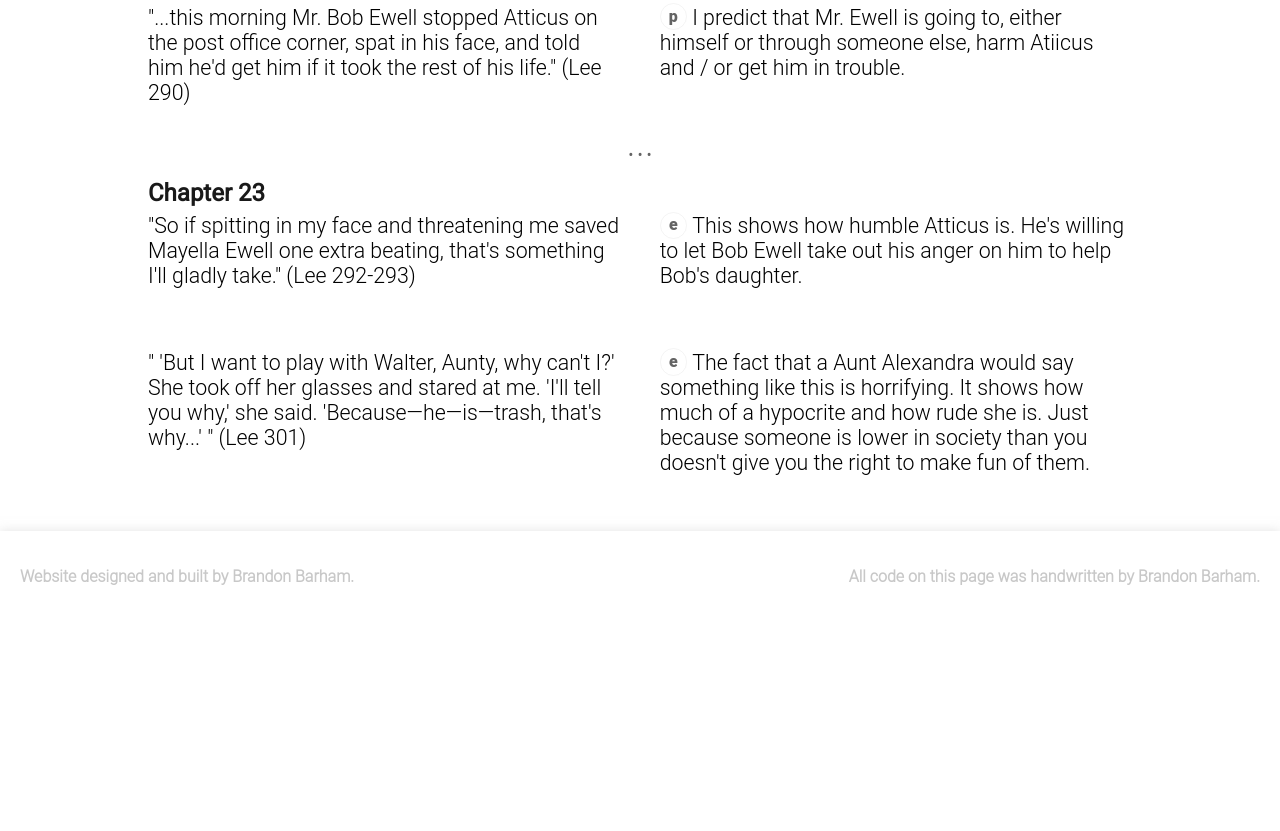
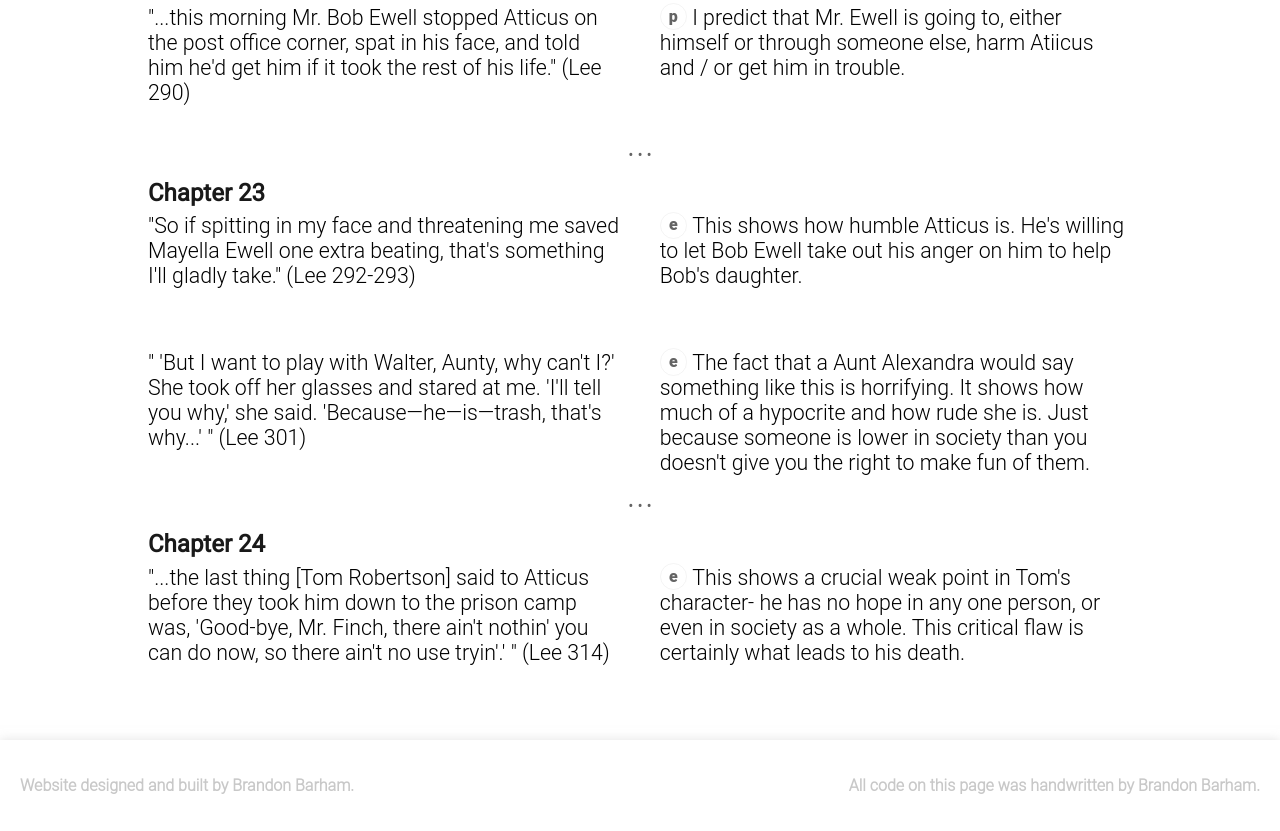
Before and after one commit to SimplexShotz/TKM, a plain HTML site: page index.html in a window 1280 px wide. Shown: the part 5691-6522 px from the top of the page. Before the commit the page ends 6313 px from the top, so only its background shows below. Drawn offline with Linux system fonts and the light colour scheme.

Commit message:
Chapter 24

```diff
--- a/index.html
+++ b/index.html
@@ -491,6 +491,13 @@
                         type: "e",
                         response: "The fact that a Aunt Alexandra would say something like this is horrifying. It shows how much of a hypocrite and how rude she is. Just because someone is lower in society than you doesn't give you the right to make fun of them."
                     }
+                ], [ // Chapter 24
+                    {
+                        quote: "...the last thing [Tom Robertson] said to Atticus before they took him down to the prison camp was, 'Good-bye, Mr. Finch, there ain't nothin' you can do now, so there ain't no use tryin'.' ",
+                        page: 314,
+                        type: "e",
+                        response: "This shows a crucial weak point in Tom's character- he has no hope in any one person, or even in society as a whole. This critical flaw is certainly what leads to his death."
+                    }
                 ]
             ];
             for (var chapter = 0; chapter < quotes.length; chapter++) {
```
